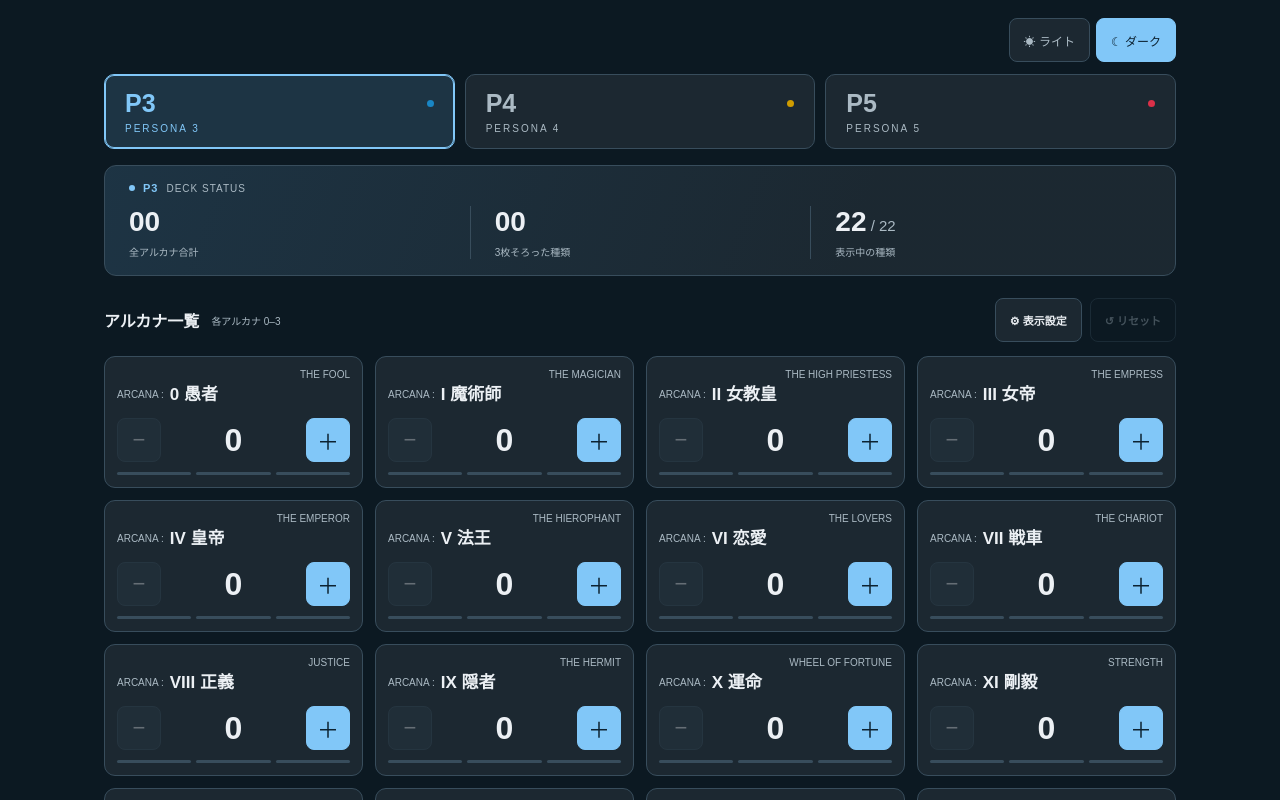
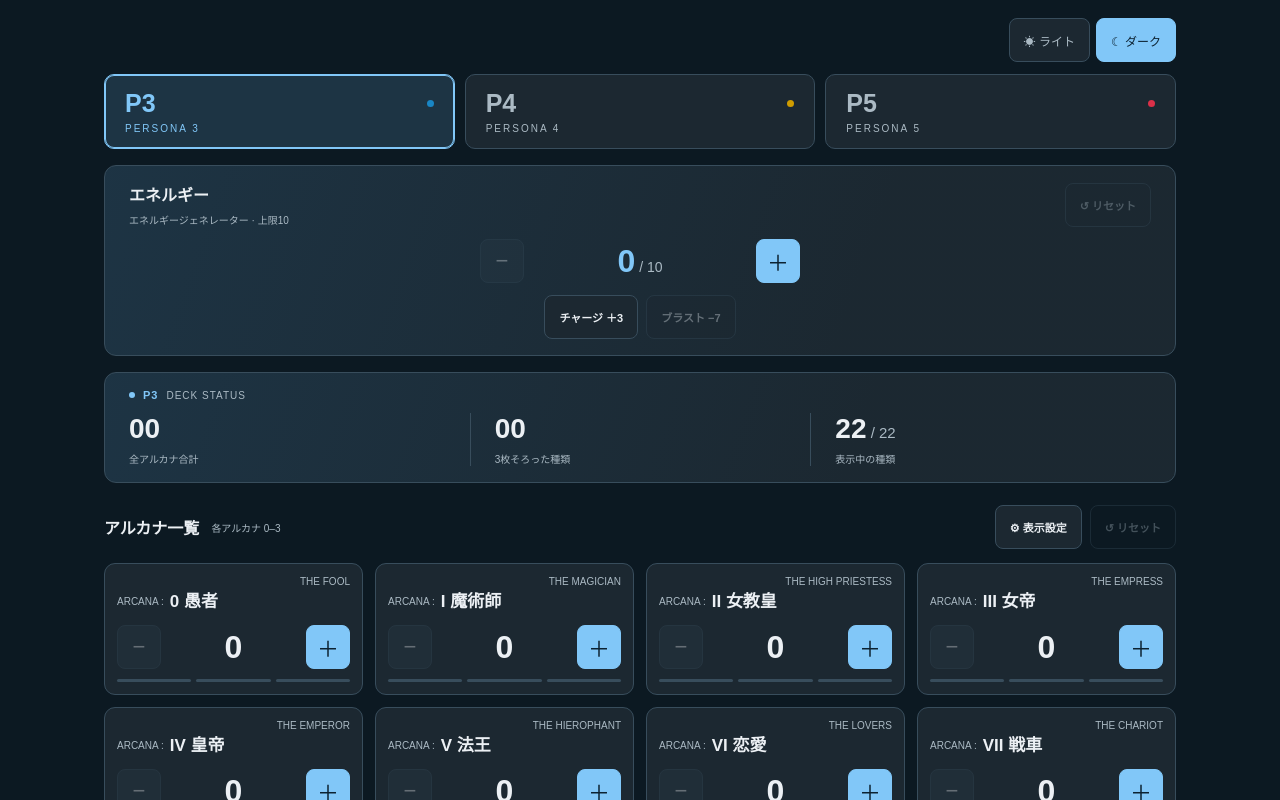
Before and after one commit to kiyoharu1920/VG_P345ArcanaCounter, a Next.js app: page / in a window 1280 px wide. Shown: the top 800 px of the page. Built offline with nearby package versions, Linux system fonts and the light colour scheme.

Commit message:
feat: エネルギーカウンターを上部に追加

```diff
--- a/app/arcana.ts
+++ b/app/arcana.ts
@@ -70,11 +70,14 @@
   }));
 }
 
-export type Deck = { counts: Record<string, number>; hidden: string[] };
+export type Deck = { energy: number; counts: Record<string, number>; hidden: string[] };
 export type CounterState = { mode: "light" | "dark"; series: Series; decks: Record<Series, Deck> };
 export const storageKey = "vg-persona-arcana:v1";
 export function createState(): CounterState {
-  return { mode: "dark", series: "p3", decks: { p3: { counts: {}, hidden: [] }, p4: { counts: {}, hidden: [] }, p5: { counts: {}, hidden: [] } } };
+  return { mode: "dark", series: "p3", decks: { p3: { energy: 0, counts: {}, hidden: [] }, p4: { energy: 0, counts: {}, hidden: [] }, p5: { energy: 0, counts: {}, hidden: [] } } };
+}
+export function nextEnergy(energy: number, delta: number): number {
+  return energy + delta < 0 ? energy : Math.min(10, energy + delta);
 }
 function isRecord(value: unknown): value is Record<string, unknown> {
   return typeof value === "object" && value !== null && !Array.isArray(value);
@@ -89,6 +92,7 @@
   for (const { id: series } of seriesList) {
     const deck = value.decks[series];
     if (!isRecord(deck)) continue;
+    if (typeof deck.energy === "number" && Number.isInteger(deck.energy) && deck.energy >= 0 && deck.energy <= 10) result.decks[series].energy = deck.energy;
     for (const { id } of arcanaFor(series)) {
       const count = isRecord(deck.counts) ? deck.counts[id] : undefined;
       if (typeof count === "number" && Number.isInteger(count) && count >= 0 && count <= 3) result.decks[series].counts[id] = count;
--- a/app/globals.css
+++ b/app/globals.css
@@ -68,6 +68,13 @@
 .arcana-label rp { display: none; }
 .count-controls { margin-top: auto; display: flex; align-items: center; justify-content: space-between; gap: 6px; }.count-controls button { flex: 0 0 44px; height: 44px; border: 1px solid var(--border); border-radius: 8px; background: var(--control); color: var(--foreground); font-size: 22px; }.count-controls .plus-button { color: var(--accent-ink); border-color: var(--accent); background: var(--accent); }
 .count-controls output { font-size: 32px; font-weight: 650; font-variant-numeric: tabular-nums; }.is-complete output { color: var(--accent); }
+.energy-heading { display: flex; align-items: center; justify-content: space-between; gap: 8px; }
+.energy-heading p { margin: 6px 0 0; color: var(--muted); font-size: 10px; }
+.energy-heading .reset-button { flex-shrink: 0; }
+.energy-controls { max-width: 320px; margin: 12px auto; }
+.energy-controls output { color: var(--accent); }
+.energy-controls small { color: var(--muted); font-size: 14px; font-weight: 400; }
+.energy-actions { display: flex; justify-content: center; gap: 8px; }
 .count-segments { display: flex; gap: 5px; margin-top: 10px; }.count-segments span { flex: 1; height: 3px; border-radius: 2px; background: var(--border); }.count-segments .filled { background: var(--accent); }
 .visibility-settings { background: var(--surface); border: 1px solid var(--border); border-radius: 10px; padding: 20px; margin-bottom: 14px; }.settings-heading { display: flex; justify-content: space-between; align-items: center; gap: 12px; }.settings-heading h3 { margin: 0; font-size: 14px; }.settings-heading p { color: var(--muted); font-size: 11px; line-height: 1.8; }.visibility-options { display: grid; grid-template-columns: repeat(4, minmax(0, 1fr)); gap: 5px; }.visibility-options label { touch-action: manipulation; display: flex; align-items: center; min-height: 44px; gap: 7px; font-size: 12px; cursor: pointer; }.visibility-options input { width: 18px; height: 18px; accent-color: var(--accent); }.option-numeral { color: var(--muted); font-size: 10px; min-width: 23px; }
 .empty-state { text-align: center; padding: 35px 12px; border: 1px dashed var(--border); border-radius: 12px; }.empty-state > span { color: var(--accent); font-size: 35px; }.empty-state h3 { font-size: 16px; }.empty-state p { color: var(--muted); font-size: 12px; line-height: 1.8; }
--- a/app/page.tsx
+++ b/app/page.tsx
@@ -1,7 +1,7 @@
 "use client";
 
 import { useEffect, useRef, useState } from "react";
-import { arcanaFor, createState, parseState, seriesList, storageKey, type CounterState, type Series } from "./arcana";
+import { arcanaFor, createState, nextEnergy, parseState, seriesList, storageKey, type CounterState, type Series } from "./arcana";
 
 export default function Home() {
   const [state, setState] = useState<CounterState>(createState);
@@ -58,6 +58,13 @@
     });
   }
 
+  function changeEnergy(delta: number) {
+    setState((previous) => {
+      const current = previous.decks[series];
+      return { ...previous, decks: { ...previous.decks, [series]: { ...current, energy: nextEnergy(current.energy, delta) } } };
+    });
+  }
+
   function selectSeries(value: Series) {
     setState((previous) => ({ ...previous, series: value }));
     setEditing(false);
@@ -72,6 +79,11 @@
       <nav className="series-tabs" aria-label="ペルソナシリーズ">
         {seriesList.map(({ id, name, subtitle }) => <button key={id} className={`series-tab tab-${id}`} aria-pressed={series === id} onClick={() => selectSeries(id)} disabled={!ready}><span className="tab-title">{name}<span className="tab-dot" /></span><span className="tab-subtitle">{subtitle}</span></button>)}
       </nav>
+      <section className="dashboard energy-counter" aria-labelledby="energy-title">
+        <div className="energy-heading"><div><h2 id="energy-title">エネルギー</h2><p>エネルギージェネレーター · 上限10</p></div><button className="reset-button" aria-label="エネルギーを0にリセット" disabled={!ready || deck.energy === 0} onClick={() => changeEnergy(-deck.energy)}>↺ リセット</button></div>
+        <div className="count-controls energy-controls"><button aria-label="エネルギーを1減らす" disabled={!ready || deck.energy === 0} onClick={() => changeEnergy(-1)}>−</button><output aria-label="エネルギーの数" aria-live="polite">{deck.energy}<small> / 10</small></output><button className="plus-button" aria-label="エネルギーを1増やす" disabled={!ready || deck.energy === 10} onClick={() => changeEnergy(1)}>＋</button></div>
+        <div className="energy-actions"><button className="secondary-button" disabled={!ready || deck.energy === 10} onClick={() => changeEnergy(3)}>チャージ ＋3</button><button className="secondary-button" disabled={!ready || deck.energy < 7} onClick={() => changeEnergy(-7)}>ブラスト −7</button></div>
+      </section>
       <section className="dashboard" aria-label="カウンター概要">
         <div className="dashboard-title"><span className="live-dot" />{series.toUpperCase()} <span>DECK STATUS</span></div>
         <div className="stats"><div><strong>{total.toString().padStart(2, "0")}</strong><span>全アルカナ合計</span></div><div><strong>{complete.toString().padStart(2, "0")}</strong><span>3枚そろった種類</span></div><div><strong>{visible.length}<small> / {arcana.length}</small></strong><span>表示中の種類</span></div></div>
```
Also changed, not shown: 2 other files (tests, documents, lock files or other folders).
